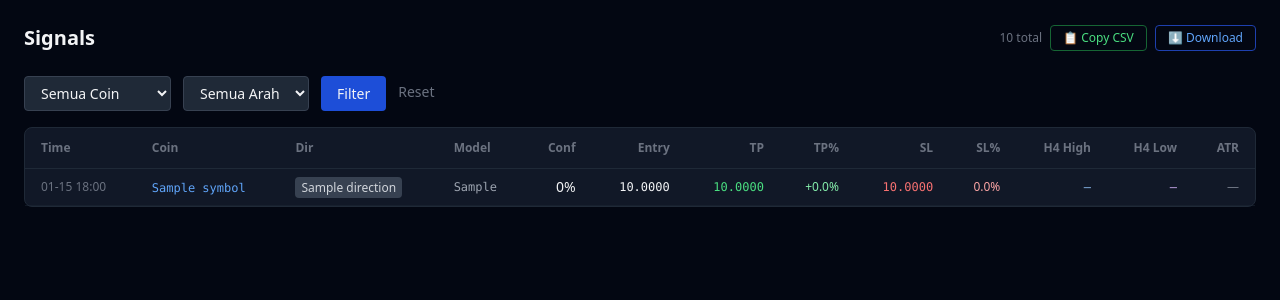
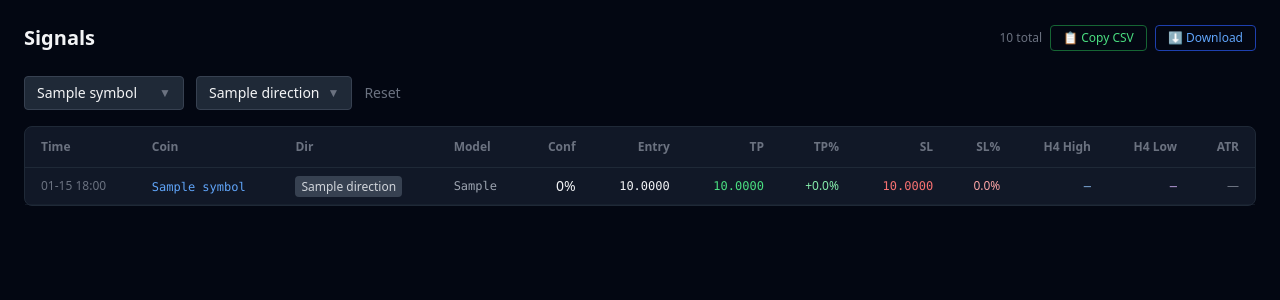
Before and after one commit to heathclif-cyber/swingtrade_v2, a Flask app: template app/templates/signals.html in a window 1280 px wide. Shown: the part 49-349 px from the top of the page. Run offline with Flask 3, Linux system fonts and the light colour scheme; tables that the repository leaves empty hold one stand-in row (values such as "Sample post"); the template is opened without the code that fills it: values that come from a table or form of the project are taken from there, most other values are stand-ins (such as "Sample title", 1, 10 or a date in 2020); some libraries are stand-ins or nearby versions.

Commit message:
feat: multi-select filter coin & arah di halaman signals
Dropdown checkbox untuk filter coin dan direction (LONG/SHORT/FLAT).
Query param comma-separated — filter tahan refresh.
CSV export dan pagination ikut filter aktif.

Co-Authored-By: Claude Opus 4.7 <noreply@anthropic.com>

```diff
--- a/app/templates/signals.html
+++ b/app/templates/signals.html
@@ -1,16 +1,18 @@
 {% extends "base.html" %}
 {% block title %}Signals{% endblock %}
 {% block content %}
+
+{% set csv_url = '/paper/signals/export.csv?symbol=' + (symbols|join(',') if symbols else '') + '&direction=' + (directions|join(',') if directions else '') %}
 
 <div class="flex items-center justify-between mb-6">
   <h1 class="text-xl font-bold">Signals</h1>
   <div class="flex items-center gap-2">
     <span class="text-xs text-gray-500">{{ pagination.total }} total</span>
-    <button onclick="copyCSV(this, '/paper/signals/export.csv?symbol={{ symbol }}&direction={{ direction }}')"
+    <button onclick="copyCSV(this, '{{ csv_url }}')"
        class="text-xs text-green-400 border border-green-800 rounded px-3 py-1 hover:bg-green-900/30">
       📋 Copy CSV
     </button>
-    <a href="/paper/signals/export.csv?symbol={{ symbol }}&direction={{ direction }}"
+    <a href="{{ csv_url }}"
        class="text-xs text-blue-400 border border-blue-800 rounded px-3 py-1 hover:bg-blue-900/30">
       ⬇ Download
     </a>
@@ -18,22 +20,59 @@
 </div>
 
 <!-- Filter Bar -->
-<form method="GET" class="flex flex-wrap gap-3 mb-4">
-  <select name="symbol" class="bg-gray-800 border border-gray-700 rounded px-3 py-1.5 text-sm">
-    <option value="">Semua Coin</option>
-    {% for c in coins %}
-    <option value="{{ c.symbol }}" {% if c.symbol == symbol %}selected{% endif %}>{{ c.symbol }}</option>
-    {% endfor %}
-  </select>
-  <select name="direction" class="bg-gray-800 border border-gray-700 rounded px-3 py-1.5 text-sm">
-    <option value="">Semua Arah</option>
-    <option value="LONG"  {% if direction == 'LONG'  %}selected{% endif %}>LONG</option>
-    <option value="SHORT" {% if direction == 'SHORT' %}selected{% endif %}>SHORT</option>
-    <option value="FLAT"  {% if direction == 'FLAT'  %}selected{% endif %}>FLAT</option>
-  </select>
-  <button type="submit" class="bg-blue-700 hover:bg-blue-600 rounded px-4 py-1.5 text-sm">Filter</button>
+<div class="flex flex-wrap gap-3 mb-4 items-center">
+  <!-- Coin multi-select -->
+  <div class="relative" id="coinDropdown">
+    <button type="button" onclick="toggleDropdown('coinDropdown')"
+       class="bg-gray-800 border border-gray-700 rounded px-3 py-1.5 text-sm min-w-[160px] text-left flex items-center justify-between gap-2"
+       id="coinBtn">
+      <span class="truncate">
+        {% if symbols|length == 0 or symbols|length == coins|length %}Semua Coin
+        {% elif symbols|length == 1 %}{{ symbols[0] }}
+        {% else %}{{ symbols|length }} coin
+        {% endif %}
+      </span>
+      <span class="text-gray-500 text-xs">▼</span>
+    </button>
+    <div class="absolute top-full mt-1 left-0 bg-gray-800 border border-gray-700 rounded-lg shadow-xl z-50 hidden w-56 max-h-64 overflow-y-auto" id="coinMenu">
+      {% for c in coins %}
+      <label class="flex items-center gap-2 px-3 py-1.5 hover:bg-gray-700 cursor-pointer text-sm">
+        <input type="checkbox" value="{{ c.symbol }}" class="coin-cb bg-gray-700 rounded"
+               {% if c.symbol in symbols %}checked{% endif %}
+               onchange="applyFilter()">
+        <span class="text-gray-300 font-mono text-xs">{{ c.symbol }}</span>
+      </label>
+      {% endfor %}
+    </div>
+  </div>
+
+  <!-- Direction multi-select -->
+  <div class="relative" id="dirDropdown">
+    <button type="button" onclick="toggleDropdown('dirDropdown')"
+       class="bg-gray-800 border border-gray-700 rounded px-3 py-1.5 text-sm min-w-[140px] text-left flex items-center justify-between gap-2"
+       id="dirBtn">
+      <span class="truncate">
+        {% if directions|length == 0 or directions|length == 3 %}Semua Arah
+        {% elif directions|length == 1 %}{{ directions[0] }}
+        {% else %}{{ directions|length }} arah
+        {% endif %}
+      </span>
+      <span class="text-gray-500 text-xs">▼</span>
+    </button>
+    <div class="absolute top-full mt-1 left-0 bg-gray-800 border border-gray-700 rounded-lg shadow-xl z-50 hidden w-40" id="dirMenu">
+      {% for d in ['LONG','SHORT','FLAT'] %}
+      <label class="flex items-center gap-2 px-3 py-1.5 hover:bg-gray-700 cursor-pointer text-sm">
+        <input type="checkbox" value="{{ d }}" class="dir-cb bg-gray-700 rounded"
+               {% if d in directions %}checked{% endif %}
+               onchange="applyFilter()">
+        <span class="{% if d == 'LONG' %}text-green-400{% elif d == 'SHORT' %}text-red-400{% else %}text-gray-400{% endif %} text-xs font-medium">{{ d }}</span>
+      </label>
+      {% endfor %}
+    </div>
+  </div>
+
   <a href="/paper/signals" class="text-gray-500 hover:text-gray-300 text-sm py-1.5">Reset</a>
-</form>
+</div>
 
 <div class="bg-gray-900 rounded-lg border border-gray-800">
   <table class="w-full">
@@ -122,22 +161,51 @@
   </table>
 </div>
 
+{% set filter_qs = 'symbol=' + (symbols|join(',') if symbols else '') + '&direction=' + (directions|join(',') if directions else '') %}
+
 <!-- Pagination -->
 {% if pagination.pages > 1 %}
 <div class="flex gap-2 mt-4 justify-center text-sm">
   {% if pagination.has_prev %}
-  <a href="?page={{ pagination.prev_num }}&symbol={{ symbol }}&direction={{ direction }}"
+  <a href="?page={{ pagination.prev_num }}&{{ filter_qs }}"
      class="px-3 py-1 bg-gray-800 rounded hover:bg-gray-700">Prev</a>
   {% endif %}
   <span class="px-3 py-1 text-gray-500">{{ pagination.page }} / {{ pagination.pages }}</span>
   {% if pagination.has_next %}
-  <a href="?page={{ pagination.next_num }}&symbol={{ symbol }}&direction={{ direction }}"
+  <a href="?page={{ pagination.next_num }}&{{ filter_qs }}"
      class="px-3 py-1 bg-gray-800 rounded hover:bg-gray-700">Next</a>
   {% endif %}
 </div>
 {% endif %}
 
 <script>
+// Close dropdowns when clicking outside
+document.addEventListener('click', function(e) {
+  document.querySelectorAll('[id$="Dropdown"]').forEach(function(dd) {
+    if (!dd.contains(e.target)) {
+      dd.querySelector('[id$="Menu"]').classList.add('hidden');
+    }
+  });
+});
+
+function toggleDropdown(id) {
+  var menu = document.getElementById(id.replace('Dropdown','Menu'));
+  // Close all others first
+  document.querySelectorAll('[id$="Menu"]').forEach(function(m) {
+    if (m !== menu) m.classList.add('hidden');
+  });
+  menu.classList.toggle('hidden');
+}
+
+function applyFilter() {
+  var coins = [];
+  document.querySelectorAll('.coin-cb:checked').forEach(function(cb) { coins.push(cb.value); });
+  var dirs = [];
+  document.querySelectorAll('.dir-cb:checked').forEach(function(cb) { dirs.push(cb.value); });
+  var qs = '?symbol=' + coins.join(',') + '&direction=' + dirs.join(',');
+  window.location.search = qs;
+}
+
 async function copyCSV(btn, url) {
   try {
     const resp = await fetch(url);
```
Also changed, not shown: app/api/signals.py (+21 -15 lines).
